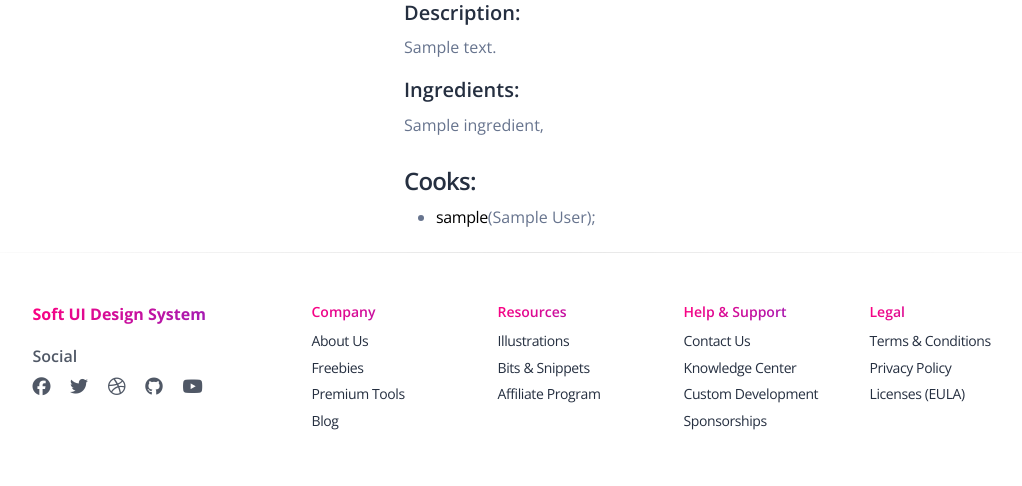
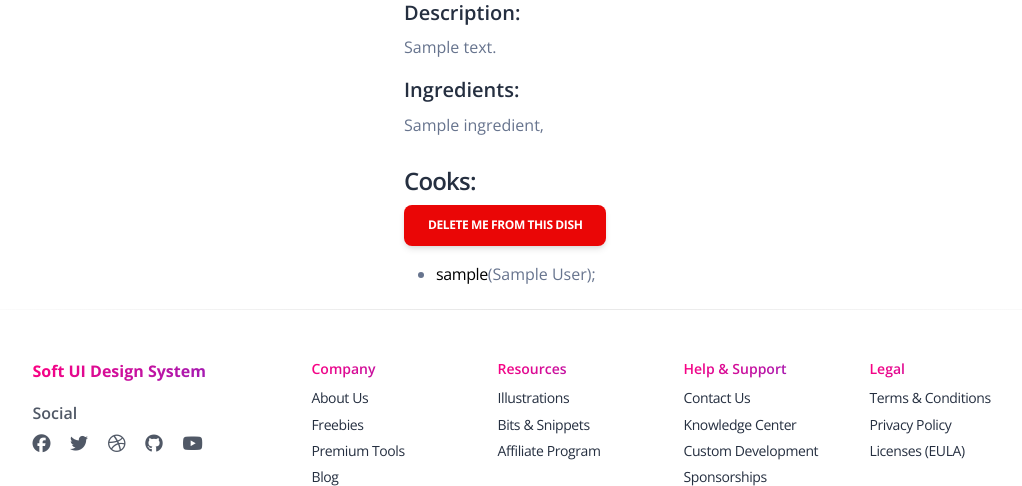
Before and after one commit to MykytaKop/Kitchen-in-a-restaurant, a Django app: page /dishes/1 in a window 1280 px wide; the page is wider, and only the part inside the window is pictured. Shown: the part 215-701 px from the top of that part, without its empty margins (108-1130 px from the left). Run offline with Django 5.2, Linux system fonts and the light colour scheme; a user stored in the database is signed in; tables that the repository leaves empty hold one stand-in row (values such as "Sample post"); some libraries are stand-ins or nearby versions.

Commit message:
Added the ability to assign cook to the dish

```diff
--- a/catalog/urls.py
+++ b/catalog/urls.py
@@ -16,7 +16,8 @@ from catalog.views import (
     DishTypeListView,
     DishTypeCreateView,
     DishTypeDeleteView,
-    DishTypeUpdateView
+    DishTypeUpdateView,
+    toggle_assign_to_dish
 
 )
 
@@ -37,7 +38,11 @@ urlpatterns = [
     path("dish_type/create/", DishTypeCreateView.as_view(), name="dish-type-create"),
     path("dish_type/<int:pk>/delete/", DishTypeDeleteView.as_view(), name="dish-type-delete"),
     path("dish_type/<int:pk>/update/", DishTypeUpdateView.as_view(), name="dish-type-update"),
-
+    path(
+        "diahes/<int:pk>/toggle-assign/",
+        toggle_assign_to_dish,
+        name="toggle-dish-assign",
+    ),
 
 
 ]
--- a/catalog/views.py
+++ b/catalog/views.py
@@ -171,3 +171,15 @@ class DishTypeUpdateView(LoginRequiredMixin, generic.UpdateView):
     form_class = DishTypeForm
     template_name = "kitchen/dish_type_form.html"
     success_url = reverse_lazy("catalog:dish-type-list")
+
+
+@login_required
+def toggle_assign_to_dish(request, pk):
+    cook = Cook.objects.get(id=request.user.id)
+    if (
+        Dish.objects.get(id=pk) in cook.dishes.all()
+    ):  # probably could check if car exists
+        cook.dishes.remove(pk)
+    else:
+        cook.dishes.add(pk)
+    return HttpResponseRedirect(reverse_lazy("catalog:dish-detail", args=[pk]))
--- a/templates/kitchen/dish_details.html
+++ b/templates/kitchen/dish_details.html
@@ -28,6 +28,17 @@
     <div class="ml-3">
       <h4>Cooks:</h4>
 
+      {% if dish in user.dishes.all %}
+        <a href="{% url 'catalog:toggle-dish-assign' pk=dish.id %}" class="btn btn-danger link-to-page ">
+          Delete me from this dish
+        </a>
+      {% else %}
+        <a href="{% url 'catalog:toggle-dish-assign' pk=dish.id %}" class="btn btn-success link-to-page">
+          Assign me to this dish
+        </a>
+      {% endif %}
+
+
       {% for cook in dish.cooks.all %}
         <ul>
           <li>
```
